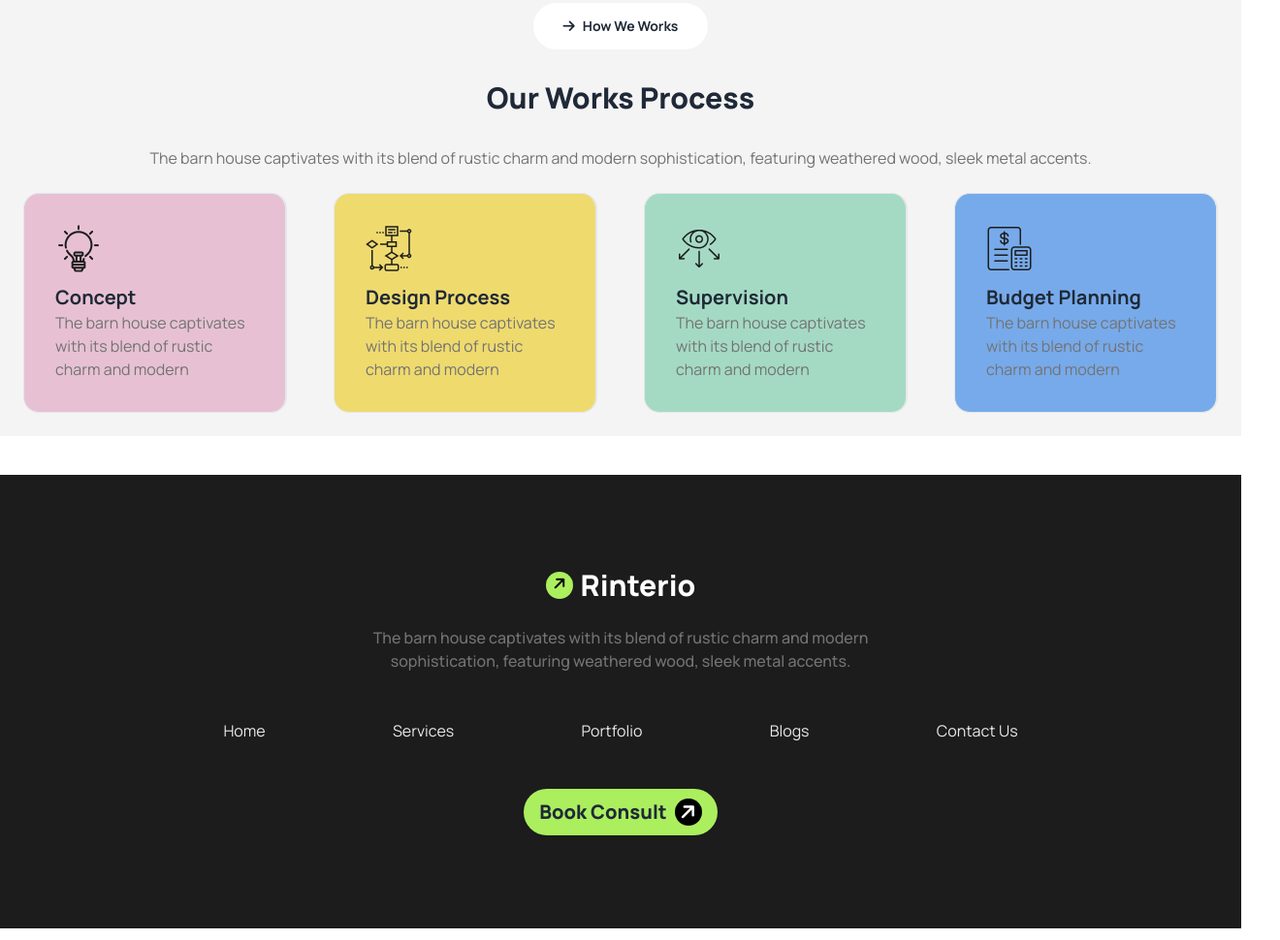
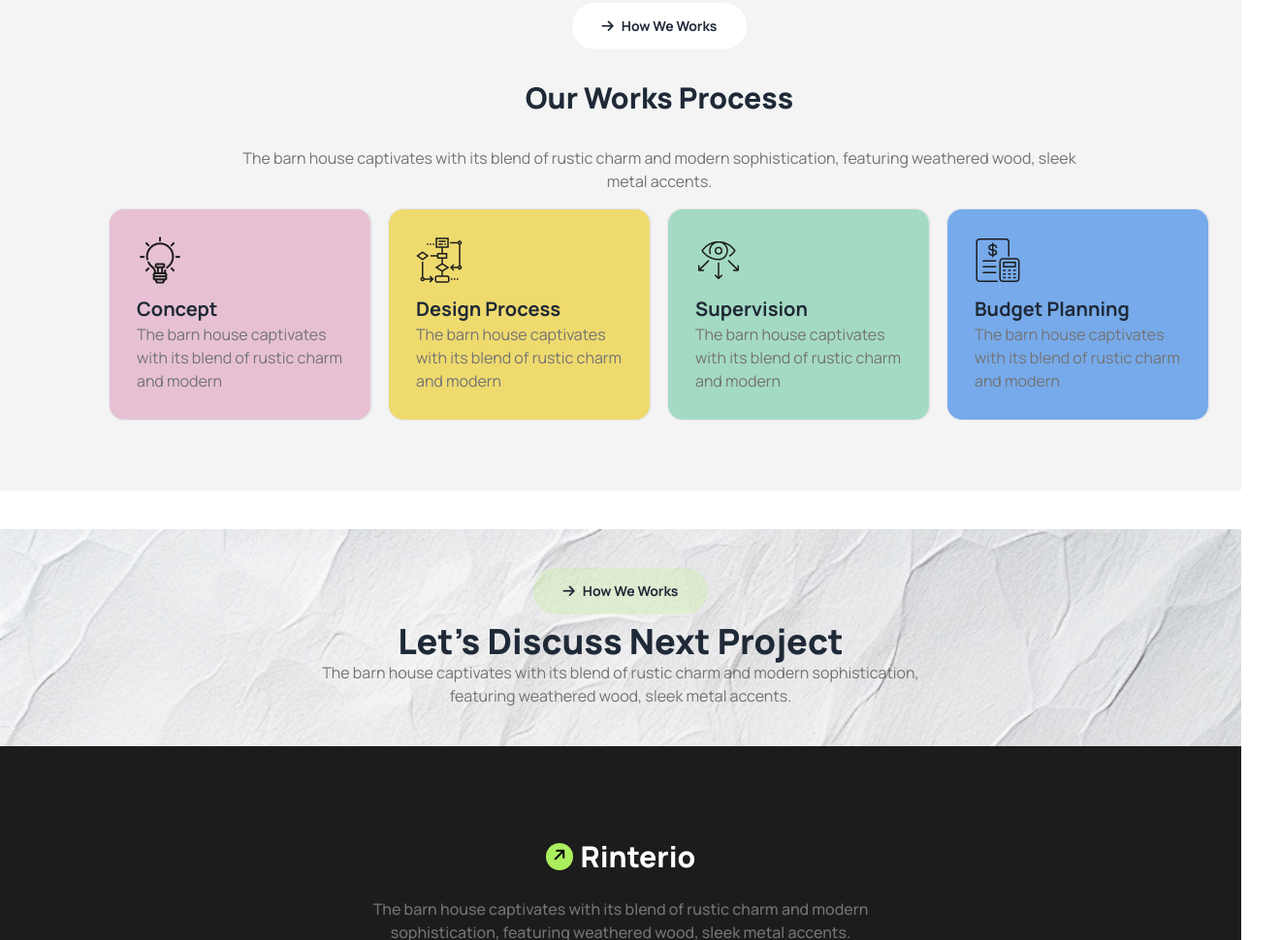
Before and after one commit to MRS028/Assignment03, a plain HTML site: page index.html in a window 1280 px wide. Shown: the part 1567-2537 px from the top of the page at 97% size, 1320 px wide, since content can reach past the window. Drawn offline with nearby package versions, Linux system fonts and the light colour scheme.

Commit message:
Section-4

```diff
--- a/index.html
+++ b/index.html
@@ -122,7 +122,7 @@
 
        <section class="bg-[#F4F4F4] ">
               <!-- Section-01 -->
-        <section class="my-24 p-6">
+        <section class="container my-24 p-6">
           <div class="grid lg:flex lg:card-side  lg:px-16">
 
 
@@ -164,7 +164,7 @@
 
                 </div>
 
-                <figure class="my-10 lg:w-[55%] md:pt-3 md:ml-10">
+                <figure class="my-10 lg:w-[65%] md:pt-3 md:ml-10">
                   <img class=""
                     src="assets/Rectangle.png"
                     alt="Album" />
@@ -179,23 +179,23 @@
 
         </section>
         <!-- section-3 we design-->
-         <section class="my-5 mb-10">
+         <section class="container md:place-items-center my-5 mb-10 lg:m-10">
           <div>
             <!-- text -->
-            <div class="text-center">
+            <div class="text-center md:px-[10%] lg:px-[15%]">
               <div>
                 <button class="btn btn-ghost rounded-3xl w-[180px] font-bold bg-[#FFFFFF] "><i class="fa-solid fa-arrow-right"></i>How We Works</button>
               </div>
               <h2 class="text-3xl font-extrabold text py-8">
                 Our Works Process
               </h2>
-              <p class="text-[#737373] md:text-center  font-normal">The barn house captivates with its blend of rustic charm and modern
+              <p class="text-[#737373] md:text-center md:justify-center  mb-2 md:text-base font-normal">The barn house captivates with its blend of rustic charm and modern
                  sophistication, featuring weathered wood, sleek metal accents.</p>
             </div>
             <!-- card -->
-             <div class="grid md:grid-cols-2 lg:grid-cols-4 ">
+             <div class="grid md:grid-cols-4 lg:grid-cols-4 pb-16 md:px-[5%]">
               <!-- card-1 -->
-              <div class="m-6 gap-y-3 flex justify-start flex-col text-left border border-r-2 bg-[#E7C1D3] rounded-2xl p-8">
+              <div class="m-2 gap-y-3 flex justify-start flex-col text-left border border-r-2 bg-[#E7C1D3] rounded-2xl p-7">
                 <div>
                   <img src="assets/concept.png" alt="">
                 </div>
@@ -205,7 +205,7 @@
                 </div>
               </div>
               <!-- card-2 -->
-              <div class="m-6 gap-y-3 flex justify-start flex-col text-left border border-r-2 bg-[#EFDA6E] rounded-2xl p-8">
+              <div class="m-2 gap-y-3 flex justify-start flex-col text-left border border-r-2 bg-[#EFDA6E] rounded-2xl p-7">
                 <div>
                   <img src="assets/flow-chart.png" alt="">
                 </div>
@@ -215,7 +215,7 @@
                 </div>
               </div>
               <!-- card-3 -->
-              <div class="m-6 gap-y-3 flex justify-start flex-col text-left border border-r-2 bg-[#A4DAC3] rounded-2xl p-8">
+              <div class="m-2 gap-y-3 flex justify-start flex-col text-left border border-r-2 bg-[#A4DAC3] rounded-2xl p-7">
                 <div>
                   <img src="assets/vision.png" alt="">
                 </div>
@@ -225,7 +225,7 @@
                 </div>
               </div>
               <!-- card-4 -->
-              <div class="m-6 gap-y-3 flex justify-start flex-col text-left border border-r-2 bg-[#77AAEA] rounded-2xl p-8">
+              <div class="m-2 gap-y-3 flex justify-start flex-col text-left border border-r-2 bg-[#77AAEA] rounded-2xl p-7">
                 <div>
                   <img src="assets/budget-planning.png" alt="">
                 </div>
@@ -241,6 +241,18 @@
           </div>
          </section>
        </section>
+       <!-- Lets Connect -->
+        <section class="bg-[url('assets/bg.jpg')] bg-no-repeat  bg-cover text-center py-10 w-[100%]  md:bg-fixed max-w-full mt-10 border-white border-3 container  ">
+          <div>
+            <div class=" text-center">
+              <button class="btn btn-ghost rounded-3xl w-[180px] font-bold bg-[#ABEF5F33] "><i class="fa-solid fa-arrow-right"></i>How We Works</button>
+            <h1 class="font-extrabold text-4xl pt-2">Let's Discuss Next Project</h1>
+            <p class="lg:px-[25%] px-3 font-normal text-[#737373]">The barn house captivates with its blend of rustic charm and
+              modern sophistication, featuring weathered wood, sleek metal accents.</p>
+            </div>
+          </div>
+
+        </section>
 
 
     </main>
```
